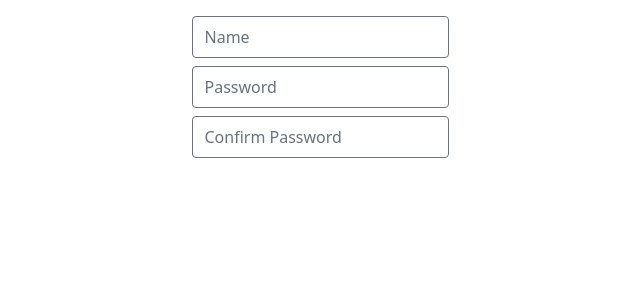
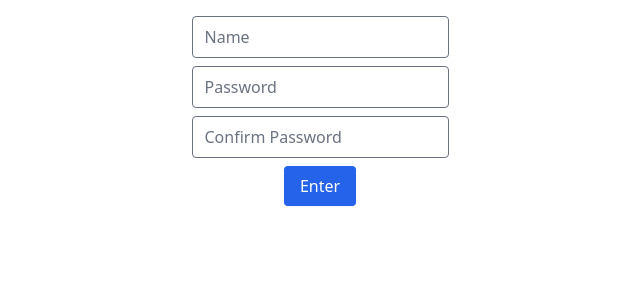
Before and after one commit to Edkmarciniak/Geo-frontend, a React (Vite) app: page / in a window 1280 px wide. Shown: the top 300 px of the page, without its empty margins (320-960 px from the left). Built offline with nearby package versions, Linux system fonts and the light colour scheme.

Commit message:
Update color variation in button.jsx and change Submit to Enter in App.jsx

```diff
--- a/src/App.jsx
+++ b/src/App.jsx
@@ -13,7 +13,7 @@
         type="password"
       />
 
-      <Button text="Submit" />
+      <Button text="Enter" />
     </form>
   );
 }
--- a/src/components/form/button.jsx
+++ b/src/components/form/button.jsx
@@ -1,10 +1,17 @@
 import PropTypes from "prop-types";
 
 export default function Button({ type, color, text }) {
+  const colorVariants = {
+    blue: "bg-blue-600 hover:bg-blue-500 text-white",
+    green: "bg-blue-500 hover:bg-green-400 text-white",
+    red: "bg-red-500 hover:bg-red-400 text-white",
+    yellow: "bg-yellow-300 hover:bg-yellow-400 text-black",
+  };
+
   return (
     <button
       type={type}
-      className={`rounded bg-${color}-500 px-4 py-2 text-white hover:bg-${color}-600`}
+      className={`${colorVariants[color]} rounded px-4 py-2 shadow-sm`}
     >
       {text}
     </button>
```
